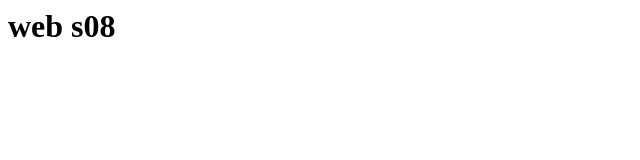
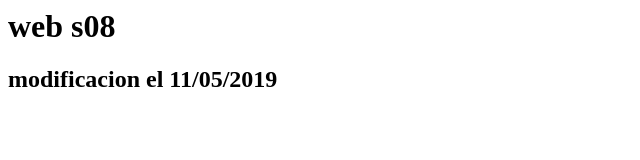
Before and after one commit to naomidulanto/webs08, a plain HTML site: page index.html in a window 1280 px wide. Shown: the whole page, without its empty margins (0-640 px from the left). Drawn offline with Linux system fonts and the light colour scheme.

Commit message:
modificado de index
se coloca la fecha de cambio

```diff
--- a/index.html
+++ b/index.html
@@ -1,2 +1,3 @@
 
 <H1>web s08 </H1>
+<H2>modificacion el 11/05/2019</H2>
```
